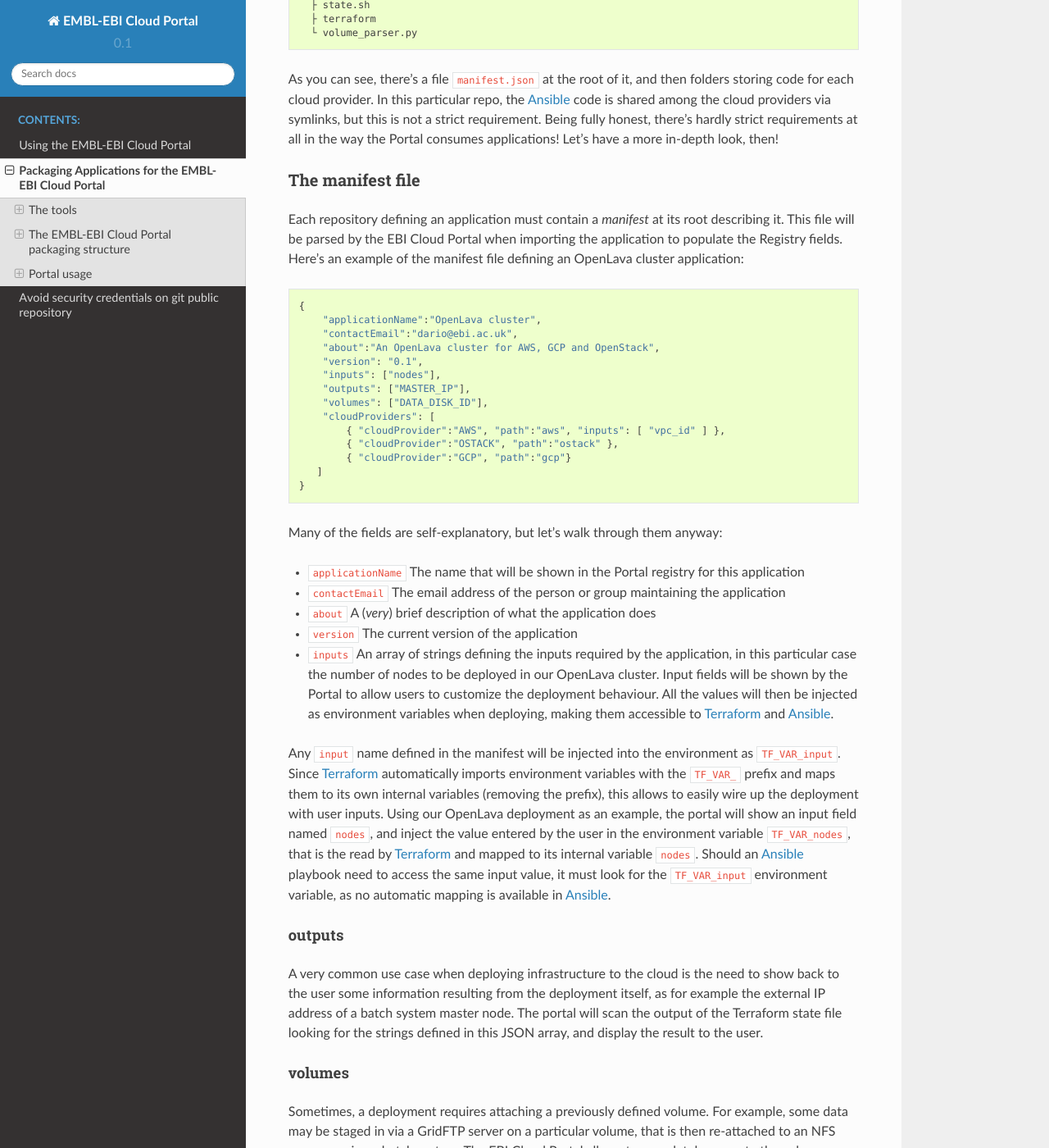
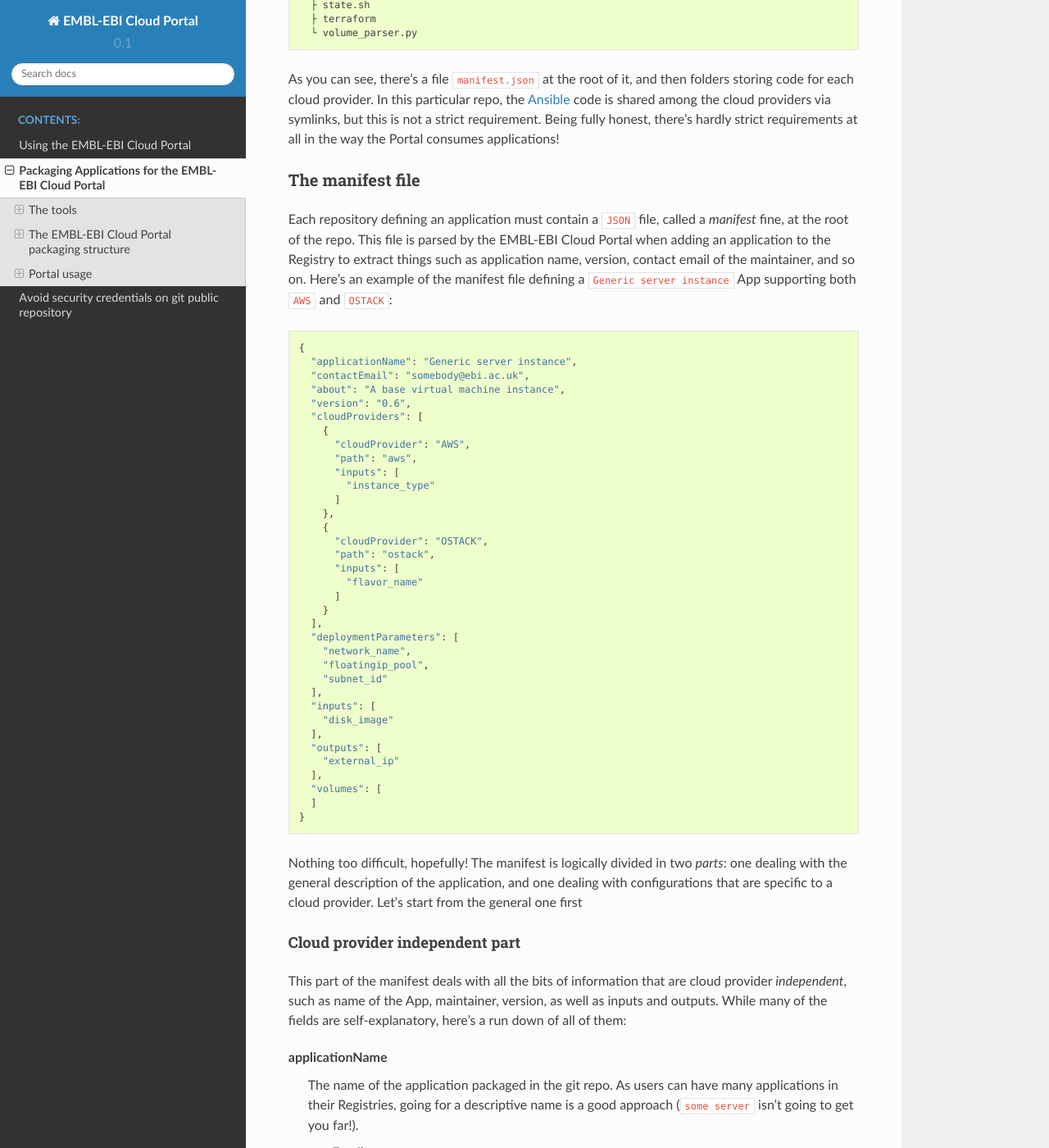
Before and after one commit to isabella232/cloud-portal-documentation, a Sphinx documentation site: the page built from docs/source/applications_packaging.rst, in a window 1280 px wide and 1400 px high, scrolled down 5812 px. Shown: the whole window at 82% size. Built offline with Sphinx 7.4.7 and the Read the Docs theme 2.0.0, drawn with Linux system fonts in a browser that asks for light colours; some of the changed text lies outside the part shown.

Commit message:
Update manifest section with cloud provider independent section

```diff
--- a/docs/source/applications_packaging.rst
+++ b/docs/source/applications_packaging.rst
@@ -320,7 +320,6 @@
 repo, the |ansible| code is shared among the cloud providers via symlinks,
 but this is not a strict requirement. Being fully honest, there’s hardly
 strict requirements at all in the way the Portal consumes applications!
-Let’s have a more in-depth look, then!
 
 
 .. _manifest-file:
@@ -328,85 +327,155 @@
 The manifest file
 ~~~~~~~~~~~~~~~~~
 
-Each repository defining an application must contain a *manifest* at its
-root describing it. This file will be parsed by the EBI Cloud Portal
-when importing the application to populate the Registry fields. Here’s
-an example of the manifest file defining an OpenLava cluster
-application:
+
+Each repository defining an application must contain a ``JSON`` file, called a
+*manifest* fine, at the root of the repo. This file is parsed by the |project_name|
+when adding an application to the Registry to extract things such as application name,
+version, contact email of the maintainer, and so on. Here’s
+an example of the manifest file defining a ``Generic server instance`` App supporting
+both ``AWS`` and ``OSTACK``:
 
 ::
 
-    {
-        "applicationName":"OpenLava cluster",
-        "contactEmail":"dario@ebi.ac.uk",
-        "about":"An OpenLava cluster for AWS, GCP and OpenStack",
-        "version": "0.1",
-        "inputs": ["nodes"],
-        "outputs": ["MASTER_IP"],
-        "volumes": ["DATA_DISK_ID"],
-        "cloudProviders": [
-            { "cloudProvider":"AWS", "path":"aws", "inputs": [ "vpc_id" ] },
-            { "cloudProvider":"OSTACK", "path":"ostack" },
-            { "cloudProvider":"GCP", "path":"gcp"}
-       ]
-    }
+  {
+    "applicationName": "Generic server instance",
+    "contactEmail": "somebody@ebi.ac.uk",
+    "about": "A base virtual machine instance",
+    "version": "0.6",
+    "cloudProviders": [
+      {
+        "cloudProvider": "AWS",
+        "path": "aws",
+        "inputs": [
+          "instance_type"
+        ]
+      },
+      {
+        "cloudProvider": "OSTACK",
+        "path": "ostack",
+        "inputs": [
+          "flavor_name"
+        ]
+      }
+    ],
+    "deploymentParameters": [
+      "network_name",
+      "floatingip_pool",
+      "subnet_id"
+    ],
+    "inputs": [
+      "disk_image"
+    ],
+    "outputs": [
+      "external_ip"
+    ],
+    "volumes": [
+    ]
+  }
 
-Many of the fields are self-explanatory, but let’s walk through them
-anyway:
+Nothing too difficult, hopefully! The manifest is logically divided in two *parts*:
+one dealing with the general description of the application, and one dealing with
+configurations that are specific to a cloud provider. Let's start from the general one
+first
 
--  ``applicationName`` The name that will be shown in the Portal
-   registry for this application
--  ``contactEmail`` The email address of the person or group maintaining
-   the application
--  ``about`` A (*very*) brief description of what the application does
--  ``version`` The current version of the application
--  ``inputs`` An array of strings defining the inputs required by the
-   application, in this particular case the number of nodes to be
-   deployed in our OpenLava cluster. Input fields will be shown by the
-   Portal to allow users to customize the deployment behaviour. All the
-   values will then be injected as environment variables when deploying,
-   making them accessible to |terraform| and |ansible|.
 
-Any ``input`` name defined in the manifest will be injected into the
-environment as ``TF_VAR_input``. Since |terraform| automatically imports
-environment variables with the ``TF_VAR_`` prefix and maps them to its
-own internal variables (removing the prefix), this allows to easily wire
-up the deployment with user inputs. Using our OpenLava deployment as an
-example, the portal will show an input field named ``nodes``, and inject
-the value entered by the user in the environment variable
-``TF_VAR_nodes``, that is the read by |terraform| and mapped to its
-internal variable ``nodes``. Should an |ansible| playbook need to access
-the same input value, it must look for the ``TF_VAR_input`` environment
-variable, as no automatic mapping is available in |ansible|.
+Cloud provider independent part
+^^^^^^^^^^^^^^^^^^^^^^^^^^^^^^^
+
+This part of the manifest deals with all the bits of information that are cloud provider
+*independent*, such as name of the App, maintainer, version, as well as inputs and outputs.
+While many of the fields are self-explanatory, here's a run down of all of them:
+
+
+applicationName
+  The name of the application packaged in the git repo. As users can have many applications
+  in their Registries, going for a descriptive name is a good approach (``some server`` isn't
+  going to get you far!).
+
+contactEmail
+  The email address of the person (or group) in charge of maintaining the Application
+  and provide support for it.
+
+about
+  A *very* short description on what the Application does. This will be displayed
+  below the title in the App card in the Repository.
+
+version
+  The current version of the application. As for the ``about`` field, the ``version``
+  is displayed in the App card in the Repository.
+
+.. _deploymentParameters:
+
+deploymentParameters
+  A list of the Deployment Parameters for this app.
+
+  Deployment parameters are all those parameter that *do not* change between
+  deployments, but are *cloud provider* or *tenancy* specific. For example, the
+  name (or id) of the external network in an Openstack cloud depends on the cloud
+  itself, but is always the same when deploying to a given cloud. It thus makes
+  sense to separate these parameters from deployment-dependent parameters (see
+  :ref:`inputs <inputs>` for those) to save the user the hassle to type them every time.
+
+
+  Variables defined here will be injected by the |project_name| in the deployment
+  environment prepended with the suffix ``TF_VAR_`` to allow |terraform| to use
+  them `directly <https://www.terraform.io/docs/configuration/variables.html#environment-variables.>`_.
+  Values for the ``deploymentParameters`` variables are sourced at deployment time
+  from the :ref:`Deployment Parameters` referenced in the :ref:`Configuration` the
+  user picks.
+
+.. _inputs:
+
+inputs
+  A list of the inputs required by the Application.
+
+  In this particular case the `disk_image` (also called **image name**) to be
+  used when creating the virtual machine. Inputs should preferred over
+  :ref:`deploymentParameters <deploymentParameters>` when their value needs to *change* at each deployment.
+  In our case, the base disk will be different each time the user wants to deploy
+  a different OS (CentOS, Ubuntu, BioLinux,...) so it makes sense to keep it as input.
+
+  Input fields will be shown by the |project_name| for each of the `inputs`
+  defined in the manifest to to allow users to customise the deployment behaviour.
+  As for the :ref:`deploymentParameters <deploymentParameters>`, all the values will
+  be injected as environment variables with the ``TF_VAR`` prefix.
+
 
 outputs
-^^^^^^^
+  A list of the outputs the Application wants to show to the user.
+
+  A very common use case when deploying infrastructure to the cloud is the need
+  to show back to the user some information resulting from the deployment itself,
+  for example the external IP address of the VM that has just been deployed.
+
+  The |project_name| will scan the output of the Terraform state file looking
+  for the strings defined in this ``JSON`` array, and display the result to the user.
+
+volumes
+  A list of the volumes the Application requires to work.
+
+  Sometimes, a deployment requires attaching a previously defined volume.
+  For example, some data may be staged in via a GridFTP server on a
+  particular volume, that is then re-attached to an NFS server serving a
+  batch system. The EBI Cloud Portal allows to completely separate the
+  volumes lifecycle from the lifecycle of applications. Adding a volume
+  name (i.e. ``DATA_DISK_ID`` in our previous example) to volumes
+  automatically displays on the deployment card a drop-down menu listing
+  all the volumes deployed through the portal. The id of the selected
+  volume (as provided by the cloud provider, not the portal internal id)
+  is then injected into the deployment process as an environment variable
+  (i.e. ``TF_VAR_DATA_DISK_ID`` in this case).
+
+.. warning::
+    Variables defined in :ref:`deploymentParameters <deploymentParameters>` and
+    :ref:`inputs <inputs>` will be injected by the |project_name| in the deployment
+    environment prepended with the suffix ``TF_VAR_`` to allow |terraform| to use
+    them `directly <https://www.terraform.io/docs/configuration/variables.html#environment-variables.>`_.
+    Keep this in mind when you're using these variables in Ansible!
 
 
-A very common use case when deploying infrastructure to the cloud is the
-need to show back to the user some information resulting from the
-deployment itself, as for example the external IP address of a batch
-system master node. The portal will scan the output of the Terraform
-state file looking for the strings defined in this JSON array, and
-display the result to the user.
-
-volumes
-^^^^^^^
-
-Sometimes, a deployment requires attaching a previously defined volume.
-For example, some data may be staged in via a GridFTP server on a
-particular volume, that is then re-attached to an NFS server serving a
-batch system. The EBI Cloud Portal allows to completely separate the
-volumes lifecycle from the lifecycle of applications. Adding a volume
-name (i.e. ``DATA_DISK_ID`` in our previous example) to volumes
-automatically displays on the deployment card a drop-down menu listing
-all the volumes deployed through the portal. The id of the selected
-volume (as provided by the cloud provider, not the portal internal id)
-is then injected into the deployment process as an environment variable
-(i.e. ``TF_VAR_DATA_DISK_ID`` in this case).
-
-cloudProviders
-^^^^^^^^^^^^^^
+Cloud provider specific part
+^^^^^^^^^^^^^^^^^^^^^^^^^^^^
 
 
 This is where the magic happens! This JSON array contains a dictionary
--- a/docs/source/using_the_portal.rst
+++ b/docs/source/using_the_portal.rst
@@ -14,10 +14,10 @@
 `ELIXIR sign-up page <https://www.elixir-europe.org/register>`_, and go to the |project_name| login page at https://cloud-portal.ebi.ac.uk/welcome/login.
 
 .. _`Cloud Profile`:
+
 Setting up up your Cloud Profile
 -----------------------------------------------------------------------
 
- .. <https://portal.tsi.ebi.ac.uk/profile>`_
 Your Cloud Profile contains all the information required to deploy your applications to a given cloud provider. It's subdivided in three sections: `Configurations`_ , `Cloud Credentials`_, and
 `Deployment Parameters`_. `Cloud Credentials`_ are combined with a set of `Deployment Parameters`_ and a SSH public key to give the `Configuration`_ required to deploy a certain
 application in the cloud provider of choice.
@@ -161,6 +163,7 @@
 
 
 .. _`Configuration`:
+
 Configurations
 ~~~~~~~~~~~~~~
 
```
Also changed, not shown: other parts of docs/source/using_the_portal.rst (+2 -0 lines).
